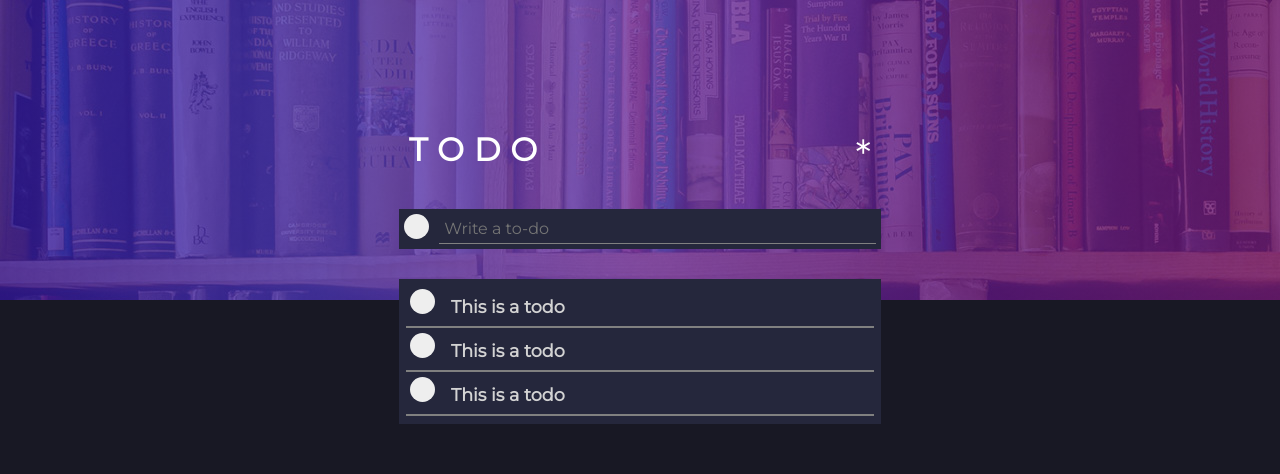
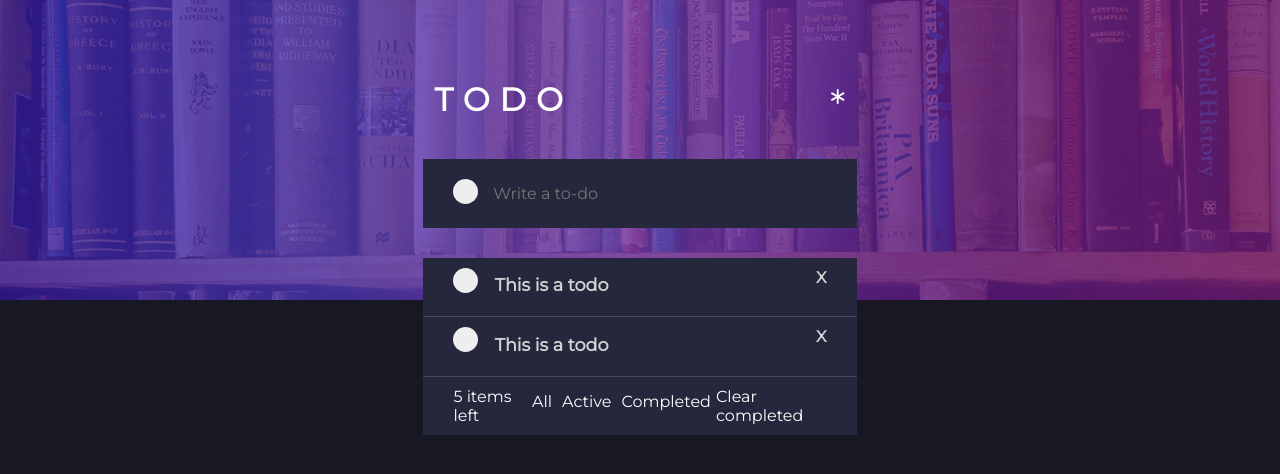
Before and after one commit to Robotron2/Todo-design, a plain HTML site: page index.html in a window 1280 px wide. Drawn offline with Linux system fonts and the light colour scheme.

Commit message:
Mini navbar created and styled

```diff
--- a/index.html
+++ b/index.html
@@ -23,10 +23,7 @@
                         </div>
                         <div class="theme-btn">*</div>
                     </div>
-                    <!-- <div class="todo-input">
-                        <input type="checkbox" class="checkbox">
-                        <input type="text" class="text-input">
-                    </div> -->
+
                     <div class="todo-input ">
                         <label class="container">
                             <input type="checkbox" disabled>
@@ -34,29 +31,47 @@
                         </label>
                         <input type="text" placeholder="Write a to-do" class="text-input">
                     </div>
+
+                    <!-- Todo Items -->
                     <div class="todos-container">
+
+                        <div class="todo-border">
                             <div class="todos">
                                 <label class="container">
                                     <input type="checkbox">
                                     <span class="checkmark"></span>
                                 </label>
                                 <p class="todo-item">This is a todo</p>
+
+                                <span class="remove-todo">X</span>
                             </div>
+                        </div>
+                        <div class="todo-border">
                             <div class="todos">
                                 <label class="container">
                                     <input type="checkbox">
                                     <span class="checkmark"></span>
                                 </label>
                                 <p class="todo-item">This is a todo</p>
-                        </div>
-                        <div class="todos">
-                            <label class="container">
-                                <input type="checkbox">
-                                <span class="checkmark"></span>
-                            </label>
-                            <p class="todo-item">This is a todo</p>
+
+                                <span class="remove-todo">X</span>
                             </div>
                         </div>
+                        <div class="mini-nav">
+                            <p>5 items left</p>
+                            <div class="todo-type">
+                                <ul>
+                                    <li>All</li>
+                                    <li>Active</li>
+                                    <li>Completed</li>
+                                </ul>
+                            </div>
+                            <p>Clear completed</p>
+                        </div>
+
+                    </div>
+
+
 
 
 
--- a/styles.css
+++ b/styles.css
@@ -17,6 +17,7 @@
 
 body {
 	background-image: url("/books.jpg");
+	height: 100vh;
 }
 
 .gradient {
@@ -47,9 +48,10 @@ body {
 	color: var(--color-white);
 	background: transparent;
 	/* background-color: #cc894d; */
-	width: 40%;
-	margin: -170px auto;
-	height: 10vmax;
+	width: 36%;
+	margin: -220px auto;
+	height: 20vmax;
+	padding: -10px;
 }
 
 .todo-header {
@@ -71,7 +73,7 @@ body {
 	display: flex;
 	width: 94%;
 	background-color: var(--color-darkBlue);
-	padding: 1%;
+	padding: 20px 30px;
 	justify-content: space-around;
 	margin: 30px auto;
 }
@@ -144,7 +146,7 @@ body {
 	border: 0;
 	font-size: medium;
 	background: transparent;
-	border-bottom: 1px solid grey;
+
 	color: var(--color-white);
 }
 
@@ -154,27 +156,51 @@ body {
 	outline: none;
 }
 
-.todos {
-	display: flex;
-}
-
 .todos-container {
 	background-color: var(--color-darkBlue);
 	width: 94%;
 	margin: 0 auto;
-	padding: 1%;
 }
+
+.todo-border {
+	width: 100%;
+	padding: 10px 30px;
+	border-bottom: 1px solid rgba(175, 173, 173, 0.24);
+}
+
 .todos {
-	margin: 2px;
-	border-bottom: 2px solid grey;
+	display: flex;
+	margin-bottom: 5px;
+	/* border-bottom: 0.1px solid grey; */
 	color: lightgray;
-	padding: 0.2rem;
+	/* padding: 0.2rem; */
 	font-weight: 600;
+	/* padding: 10px; */
 }
 
 .todo-item {
 	padding: 0.4rem;
 	font-size: 1.1rem;
+	width: 100%;
+}
+
+.remove-todo {
+	margin: 0 0 0 auto;
+}
+
+.mini-nav {
+	display: flex;
+	justify-content: space-between;
+	padding: 10px 30px;
+}
+
+.mini-nav ul {
+	display: flex;
+	list-style-type: none;
+}
+
+.mini-nav ul li {
+	margin: 5px;
 }
 
 /* colors
```
Lines whose indentation alone changed are shown as unchanged.
